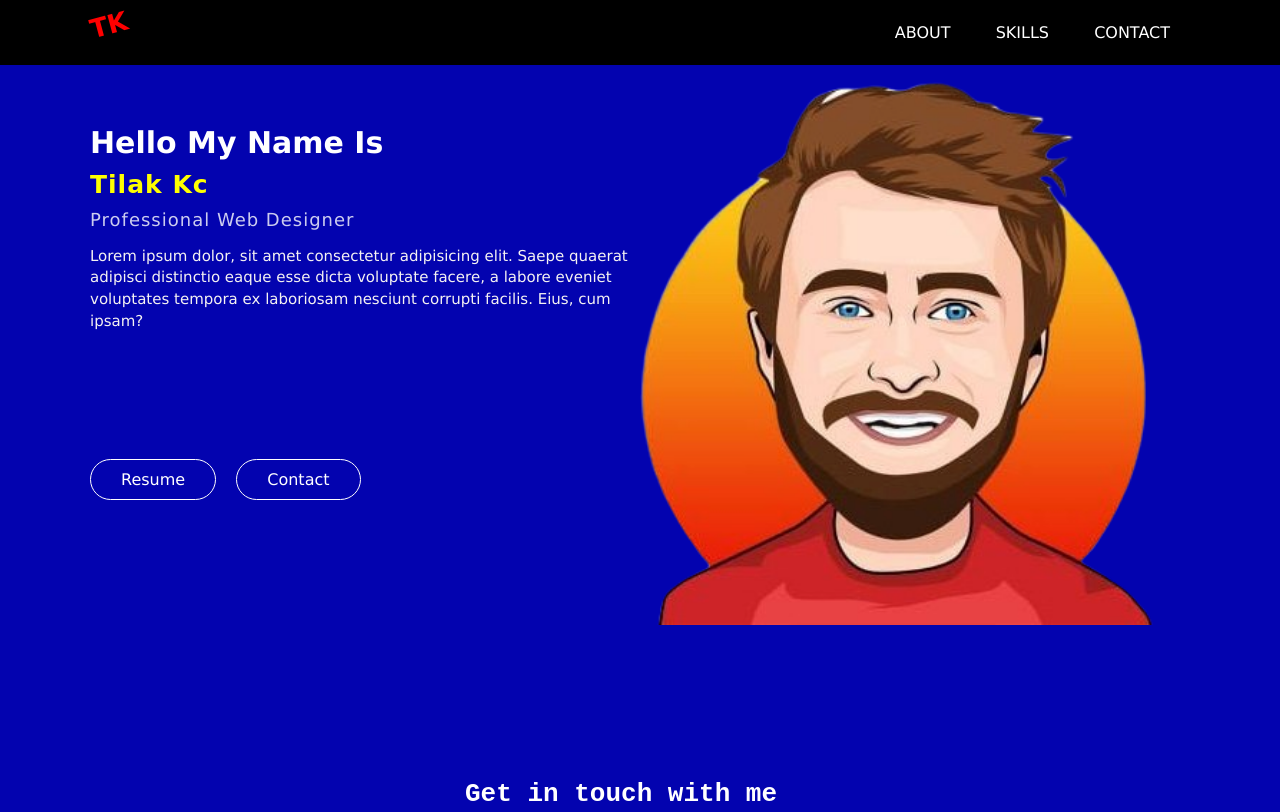
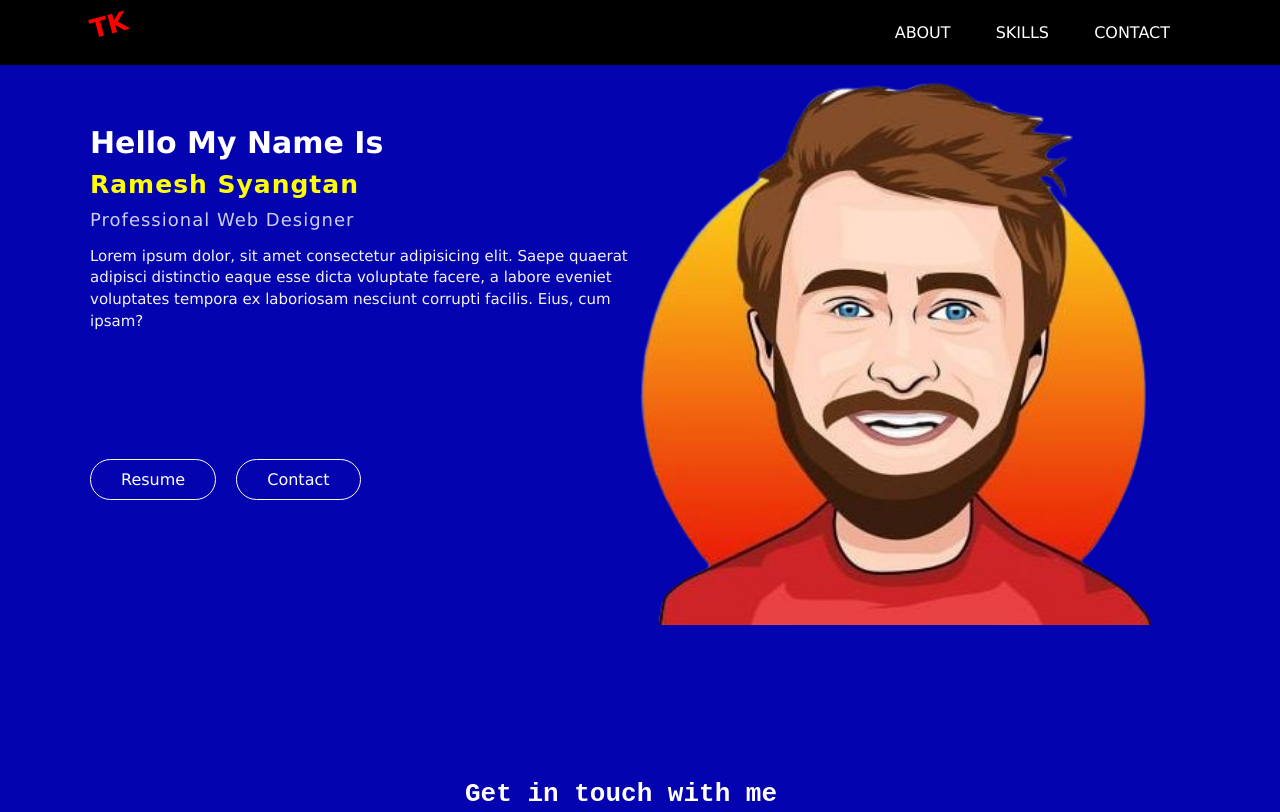
Before and after one commit to rameshsyangtan/rameshsyangtan.github.io, a plain HTML site: page index.html in a window 1280 px wide. Shown: the top 812 px of the page. Drawn offline with Linux system fonts and the light colour scheme.

Commit message:
change name

```diff
--- a/index.html
+++ b/index.html
@@ -32,7 +32,7 @@
         <div class="content-left">
           <div class="details">
             <span class="hello">Hello My Name Is</span>
-            <span class="name">Tilak Kc</span>
+            <span class="name">Ramesh Syangtan</span>
             <h2>Professional Web Designer</h2>
             <p>
               Lorem ipsum dolor, sit amet consectetur adipisicing elit. Saepe
```
